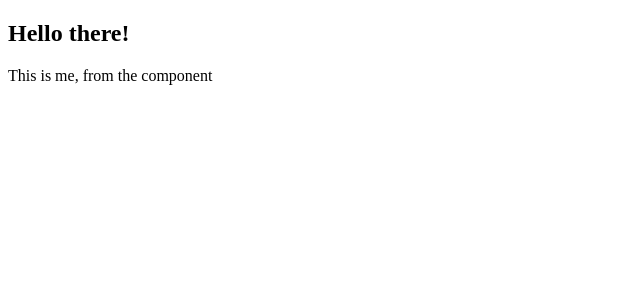
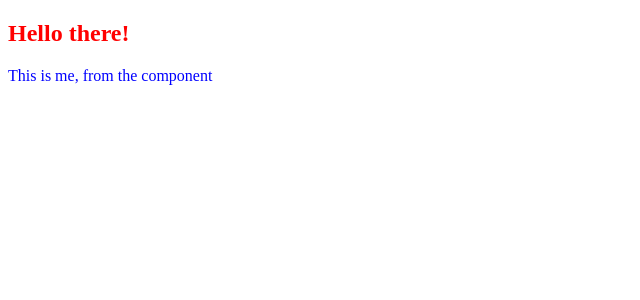
Before and after one commit to saysonjerald/react-practice, a React (Create React App) app: page / in a window 1280 px wide. Shown: the top 300 px of the page, without its empty margins (0-640 px from the left). Built offline with nearby package versions, Linux system fonts and the light colour scheme.

Commit message:
Added CSS and SASS

```diff
--- a/package.json
+++ b/package.json
@@ -6,6 +6,7 @@
     "@testing-library/jest-dom": "^5.11.10",
     "@testing-library/react": "^11.2.6",
     "@testing-library/user-event": "^12.8.3",
+    "node-sass": "^5.0.0",
     "react": "^17.0.2",
     "react-dom": "^17.0.2",
     "react-scripts": "4.0.3",
--- /dev/null
+++ b/src/styles/App.module.css
@@ -0,0 +1,3 @@
+.blue {
+    color: blue;
+}
--- /dev/null
+++ b/src/styles/App.scss
@@ -0,0 +1,5 @@
+.test {
+    h2 {
+        color: red;
+    }
+}
--- a/src/testComponent.js
+++ b/src/testComponent.js
@@ -1,10 +1,18 @@
 import React from 'react';
+
+//options on how to add CSS
+
+//SASS
+import "./styles/App.scss";
+
+//Modulized CSS
+import s from "./styles/App.module.css";
 
 const TestComponent = () => {
     return (
-        <div>
+        <div className="test">
             <h2>Hello there!</h2>
-            <p>This is me, from the component</p>
+            <p className={s.blue}>This is me, from the component</p>
         </div>
     );
 }
```
Also changed, not shown: 1 other file (tests, documents, lock files or other folders).
